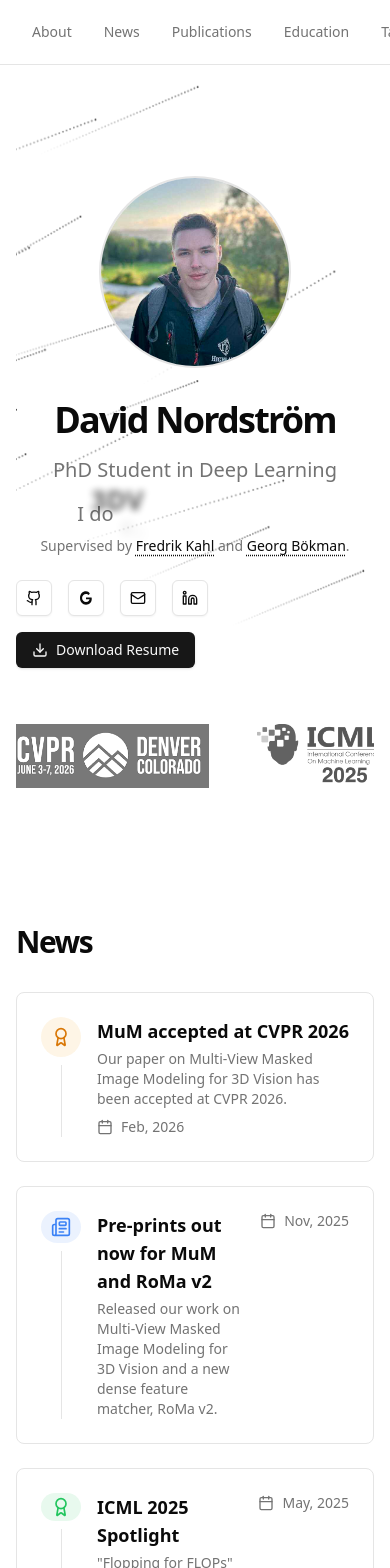
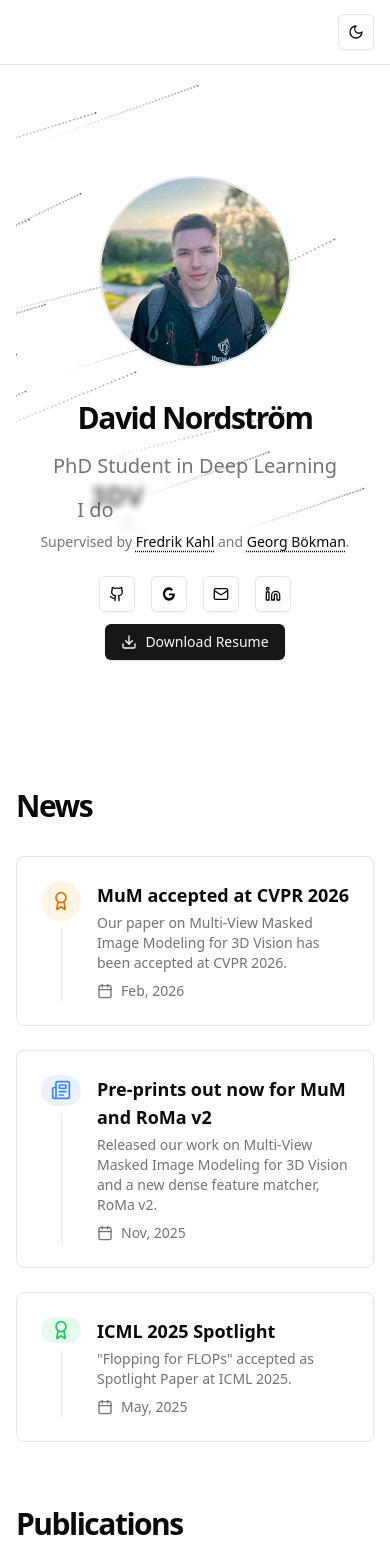
Before and after one commit to davnords/portfolio-website, a Next.js app: page / in a window 390 px wide. Shown: the top 1568 px of the page. Built offline with nearby package versions, Linux system fonts and the light colour scheme.

Commit message:
optimize for mobile

```diff
--- a/src/app/page.tsx
+++ b/src/app/page.tsx
@@ -29,11 +29,11 @@ function GoogleScholarIcon(props: React.SVGProps<SVGSVGElement>) {
 
 export default function Home() {
   return (
-    <main className="min-h-screen bg-background">
+    <main className="min-h-screen bg-background overflow-x-hidden">
       {/* Header */}
       <header className="fixed top-0 w-full border-b bg-background/95 backdrop-blur supports-[backdrop-filter]:bg-background/60 z-50">
-        <div className="flex h-16 w-full items-center justify-between px-8">
-          <nav className="flex items-center space-x-8">
+        <div className="flex h-16 w-full items-center justify-between px-4 md:px-8">
+          <nav className="hidden sm:flex items-center space-x-4 md:space-x-8">
             {["About", "News", "Publications", "Education", "Talks", "Contact"].map((item) => (
               <a
                 key={item}
@@ -44,6 +44,7 @@ export default function Home() {
               </a>
             ))}
           </nav>
+          <div className="sm:hidden" />
           <div className="">
             <ModeToggle />
           </div>
@@ -51,7 +52,7 @@ export default function Home() {
       </header>
 
       <TracingBeam>
-      <div className="container mx-auto px-4 pt-20">
+      <div className="w-full max-w-5xl mx-auto px-4 pt-20">
         {/* Hero Section */}
         <section id="about" className="flex min-h-[80vh] flex-col items-center justify-center py-24 relative overflow-hidden">
           <div className="absolute inset-0 z-0">
@@ -83,7 +84,7 @@ export default function Home() {
                 priority
               />
             </div>
-            <h1 className="text-4xl font-bold tracking-tighter sm:text-5xl md:text-6xl lg:text-7xl">
+            <h1 className="text-3xl font-bold tracking-tighter sm:text-5xl md:text-6xl lg:text-7xl">
               David Nordström
             </h1>
             <p className="mt-4 text-xl text-muted-foreground">
@@ -119,7 +120,7 @@ export default function Home() {
               <span className="cursor-pointer font-medium text-foreground underline decoration-dotted underline-offset-4">Georg Bökman</span>
             </Tooltip>.
             </span>
-            <div className="mt-6 flex flex-wrap items-center gap-4">
+            <div className="mt-6 flex flex-col items-center gap-3 sm:flex-row sm:flex-wrap sm:justify-center">
               <div className="flex space-x-4">
                 <Button variant="outline" size="icon" asChild>
                   <a href="https://github.com/davnords" target="_blank" rel="noopener noreferrer">
@@ -154,7 +155,7 @@ export default function Home() {
               </Button>
             </div>
           </div>
-          <TechMarquee className="mt-12 w-full max-w-3xl" />
+          <TechMarquee className="mt-12 w-full max-w-3xl hidden sm:flex" />
         </section>
 
         {/* News Section */}
@@ -195,15 +196,15 @@ export default function Home() {
                   </div>
                   <div className="mt-2 h-full w-px bg-border"></div>
                 </div>
-                <div className="flex-1">
-                  <div className="flex items-start justify-between gap-4">
-                    <div className="flex-1">
+                <div className="flex-1 min-w-0">
+                  <div className="flex flex-col sm:flex-row sm:items-start sm:justify-between gap-2 sm:gap-4">
+                    <div className="flex-1 min-w-0">
                       <h3 className="font-semibold text-lg">Pre-prints out now for MuM and RoMa v2</h3>
                       <p className="mt-1 text-sm text-muted-foreground">
                         Released our work on Multi-View Masked Image Modeling for 3D Vision and a new dense feature matcher, RoMa v2.
                       </p>
                     </div>
-                    <div className="flex items-center gap-2 text-sm text-muted-foreground">
+                    <div className="flex items-center gap-2 text-sm text-muted-foreground shrink-0">
                       <CalendarIcon className="h-4 w-4" />
                       <time dateTime="2025-01-15">Nov, 2025</time>
                     </div>
@@ -220,15 +221,15 @@ export default function Home() {
                   </div>
                   <div className="mt-2 h-full w-px bg-border"></div>
                 </div>
-                <div className="flex-1">
-                  <div className="flex items-start justify-between gap-4">
-                    <div className="flex-1">
+                <div className="flex-1 min-w-0">
+                  <div className="flex flex-col sm:flex-row sm:items-start sm:justify-between gap-2 sm:gap-4">
+                    <div className="flex-1 min-w-0">
                       <h3 className="font-semibold text-lg">ICML 2025 Spotlight</h3>
                       <p className="mt-1 text-sm text-muted-foreground">
                         &quot;Flopping for FLOPs&quot; accepted as Spotlight Paper at ICML 2025.
                       </p>
                     </div>
-                    <div className="flex items-center gap-2 text-sm text-muted-foreground">
+                    <div className="flex items-center gap-2 text-sm text-muted-foreground shrink-0">
                       <CalendarIcon className="h-4 w-4" />
                       <time dateTime="2025-01-10">May, 2025</time>
                     </div>
@@ -387,12 +388,12 @@ export default function Home() {
           <h3 className="mb-4 text-base font-semibold uppercase tracking-widest text-muted-foreground">Other</h3>
           <div className="grid gap-3">
             <div className="group rounded-lg border px-5 py-4 transition-colors hover:bg-muted/50">
-              <div className="flex items-start justify-between gap-4">
-                <div>
+              <div className="flex flex-col sm:flex-row sm:items-start sm:justify-between gap-2 sm:gap-4">
+                <div className="min-w-0">
                   <h3 className="font-medium">Who Handles Orientation? Investigating Invariance in Feature Matching</h3>
                   <p className="mt-1 text-sm text-muted-foreground"><span className="font-medium text-foreground">David Nordström</span>, Johan Edstedt, Fredrik Kahl, Georg Bökman</p>
                 </div>
-                <div className="flex items-center gap-2 shrink-0 mt-0.5">
+                <div className="flex flex-wrap items-center gap-2 shrink-0">
                   <span className="text-sm font-medium text-blue-500">CVPRW 2026</span>
                   <a href="https://arxiv.org/abs/2604.11809" target="_blank" rel="noopener noreferrer" className="inline-block">
                     <img src="https://img.shields.io/badge/arXiv-2604.11809-b31b1b" alt="arXiv" className="h-5" />
@@ -404,12 +405,12 @@ export default function Home() {
               </div>
             </div>
             <div className="group rounded-lg border px-5 py-4 transition-colors hover:bg-muted/50">
-              <div className="flex items-start justify-between gap-4">
-                <div>
+              <div className="flex flex-col sm:flex-row sm:items-start sm:justify-between gap-2 sm:gap-4">
+                <div className="min-w-0">
                   <h3 className="font-medium">RoMa v2: Harder Better Faster Denser Feature Matching</h3>
                   <p className="mt-1 text-sm text-muted-foreground">Johan Edstedt, <span className="font-medium text-foreground">David Nordström</span>, Yushan Zhang, Georg Bökman, Jonathan Astermark, Viktor Larsson, Anders Heyden, Fredrik Kahl, Mårten Wadenbäck, Michael Felsberg</p>
                 </div>
-                <div className="flex items-center gap-2 shrink-0 mt-0.5">
+                <div className="flex flex-wrap items-center gap-2 shrink-0">
                   <span className="text-sm font-medium text-muted-foreground">Pre-print</span>
                   <a href="https://arxiv.org/abs/2511.15706" target="_blank" rel="noopener noreferrer" className="inline-block">
                     <img src="https://img.shields.io/badge/arXiv-2511.15706-b31b1b" alt="arXiv" className="h-5" />
```
